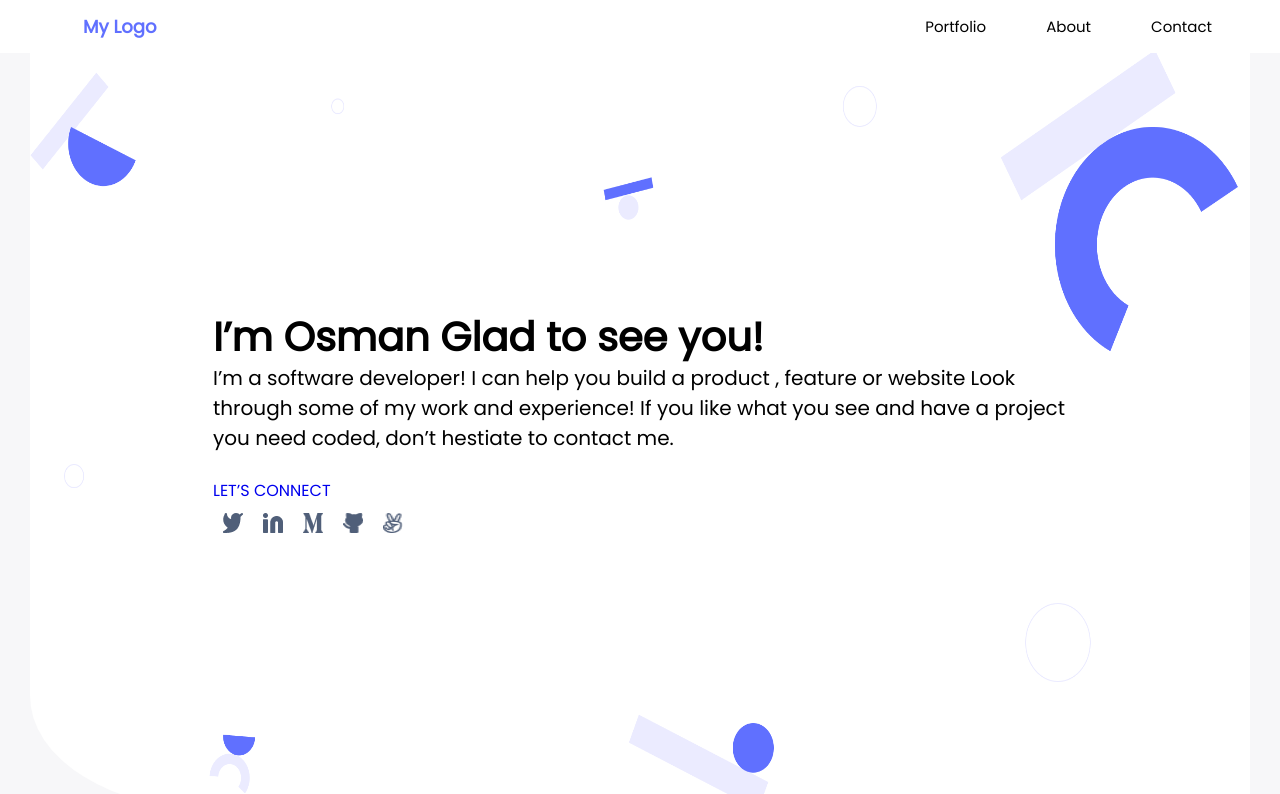
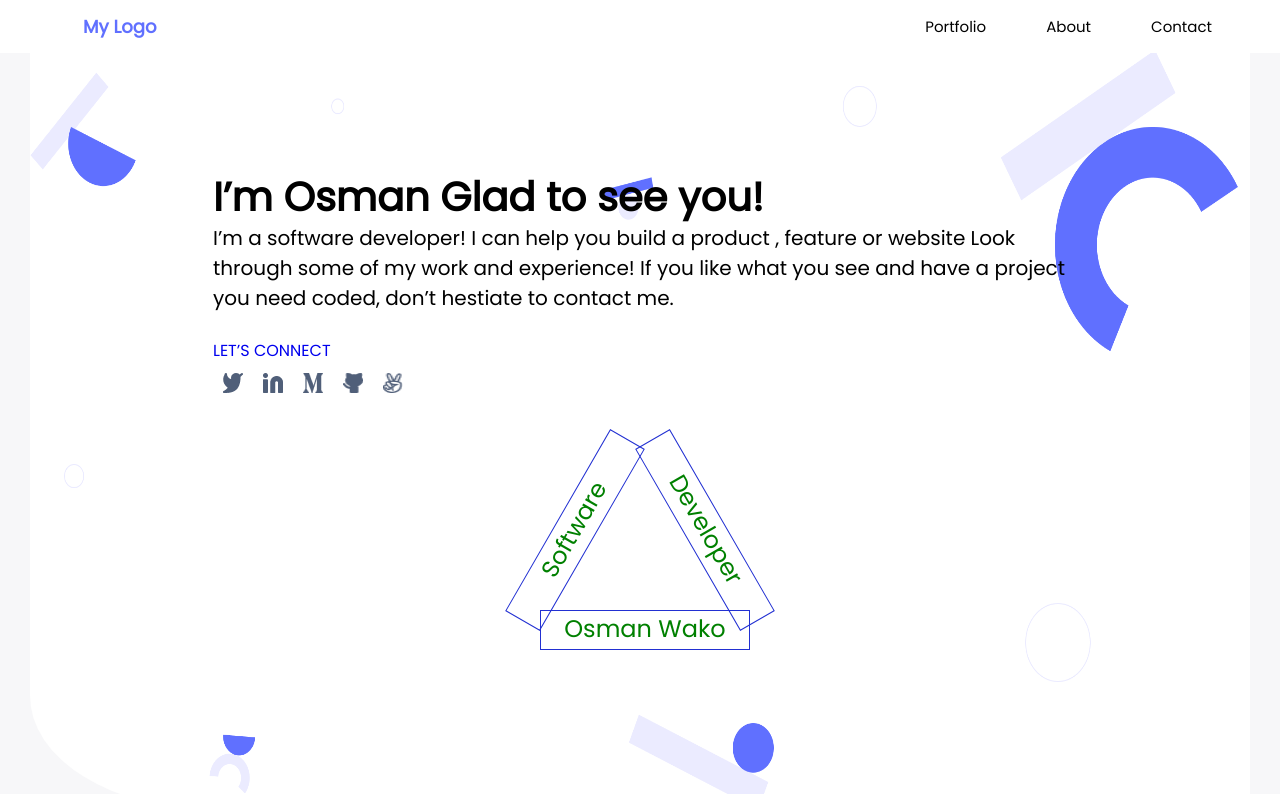
Before and after one commit to osmanwako/Desktoportfolio, a website: page index.html in a window 1280 px wide. Shown: the top 794 px of the page. Drawn offline with Linux system fonts and the light colour scheme.

Commit message:
added rotate animation of developername and position

```diff
--- a/assets/style/main.css
+++ b/assets/style/main.css
@@ -164,6 +164,61 @@ header {
   grid-template-rows: auto;
   padding-top: 50px;
   margin-bottom: 0;
+}
+
+@keyframes rotatedresume {
+  from {
+    color: blue;
+    transform: rotateY(0deg);
+  }
+
+  to {
+    color: green;
+    transform: rotateY(360deg);
+  }
+}
+
+.resume-container {
+  position: relative;
+  border-radius: 50%;
+  width: 340px;
+  height: 280px;
+  animation: rotatedresume 2s linear 2;
+  animation-fill-mode: forwards;
+}
+
+.resume {
+  width: 210px;
+  height: 40px;
+  border: 1px solid #2230d2;
+  position: absolute;
+  text-align: center;
+}
+
+.resume-z {
+  display: block;
+  transform: rotateZ(-60deg);
+  top: 100px;
+  left: 0;
+}
+
+.resume-y {
+  display: block;
+  transform: rotateZ(60deg);
+  top: 100px;
+  left: 130px;
+}
+
+.resume-x {
+  display: block;
+  left: 70px;
+  top: 200px;
+}
+
+.resume:hover {
+  cursor: grabbing;
+  animation: rotatedresume 4s linear 2;
+  animation-fill-mode: backwards;
 }
 
 .grid-item {
--- a/index.html
+++ b/index.html
@@ -77,6 +77,11 @@
               /></a>
             </li>
           </ul>
+        </div>
+        <div class="resume-container">
+          <h1 class="resume resume-z">Software</h1>
+          <h1 class="resume resume-y">Developer</h1>
+          <h1 class="resume resume-x">Osman Wako</h1>
         </div>
       </section>
       <section class="grid-item grid-item-2">
```
